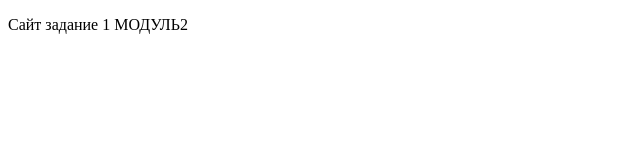
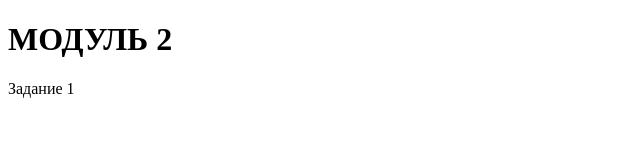
Before and after one commit to WebHeroSchool/NewProject2, a plain HTML site: page index.html in a window 1280 px wide. Shown: the whole page, without its empty margins (0-640 px from the left). Drawn offline with Linux system fonts and the light colour scheme.

Commit message:
Добавлены изменения в NewProject2

```diff
--- a/index.html
+++ b/index.html
@@ -5,6 +5,7 @@
      <title>Сайт задание 1 МОДУЛЬ2</title>
 </head>
 <body>
-     <p>Сайт задание 1 МОДУЛЬ2</p>
+  <h1>МОДУЛЬ 2</h1>
+     <p>Задание 1</p>
 </body>
 </html>
```
